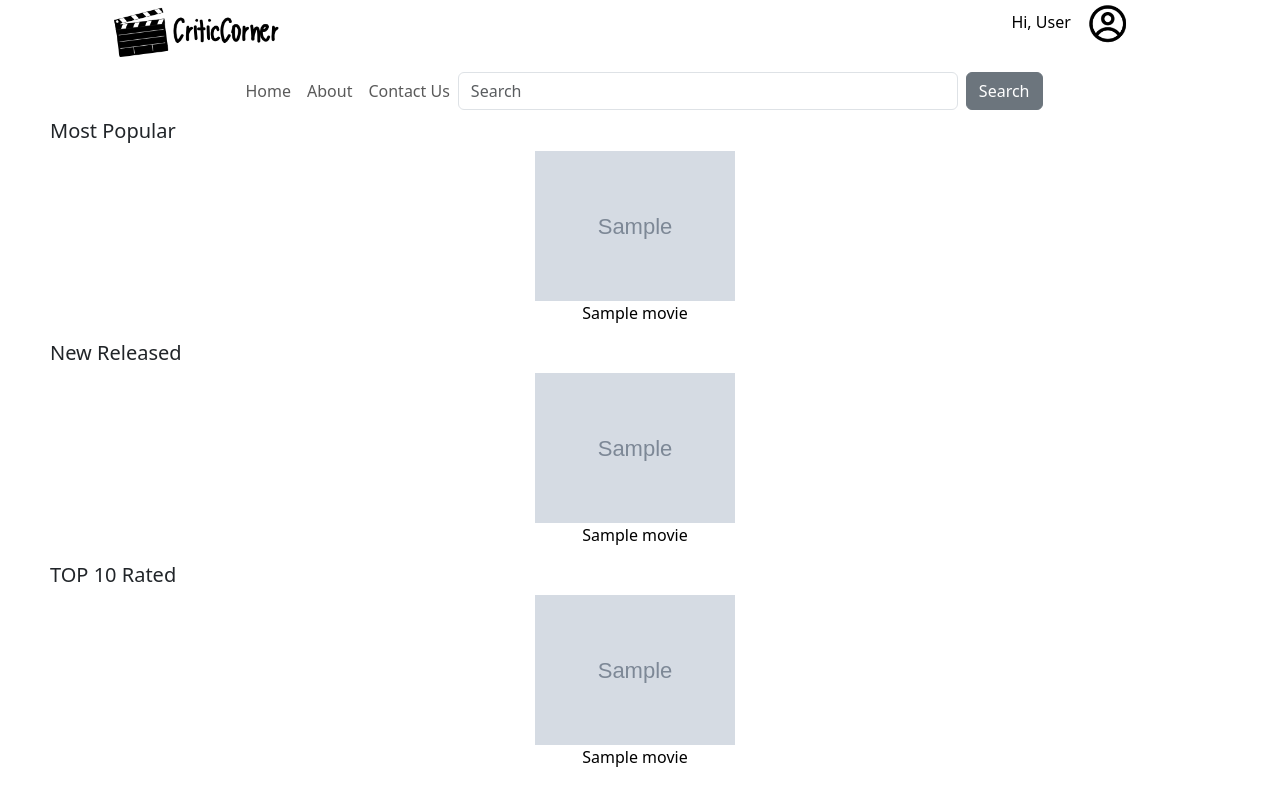
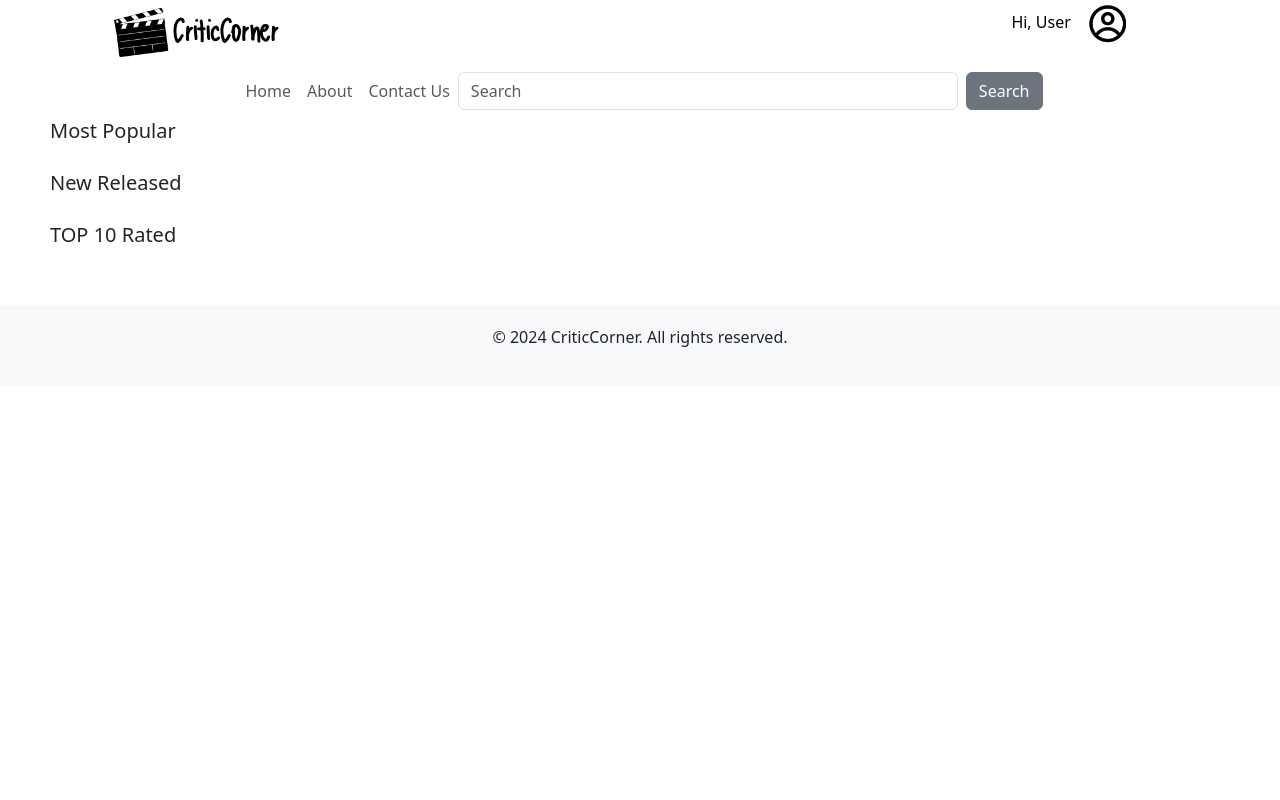
Before and after one commit to liuqingqing0312/critic_corner, a Django app: page / in a window 1280 px wide. Run offline with Django 3.2, Linux system fonts and the light colour scheme; tables that the repository leaves empty hold one stand-in row (values such as "Sample post"); grey boxes marked "Sample" are stand-in pictures; some libraries are stand-ins or nearby versions.

Commit message:
write some css code

```diff
--- a/templates/CriticCorner/base.html
+++ b/templates/CriticCorner/base.html
@@ -5,11 +5,7 @@
 <head>
     <meta charset="UTF-8">
     <meta name="viewport" content="width=device-width, initial-scale=1.0">
-    <title>
-        CriticCorner
-        {% block title_block %}
-        {% endblock %}
-    </title>
+    <title>CriticCorner - {% block title_block %}{% endblock %}</title>
     <link href="{% static 'bootstrap/css/bootstrap.min.css' %}" rel="stylesheet">
     <style>
         .user {
@@ -64,6 +60,13 @@
             display: block;
         }
 
+        /* 定义新的样式 */
+        footer {
+            text-align: center;
+            padding: 20px 0;
+            background-color: #f8f9fa;
+            margin-top: 50px;
+        }
     </style>
 </head>
 <body>
@@ -84,6 +87,7 @@
             <img src="{% static 'user.png' %}" alt="User Profile" class="user">
         </div>
     </header>
+
     <div class="container">
         <nav class="navbar navbar-expand-sm">
             <ul class="navbar-nav mr-auto">
@@ -104,10 +108,16 @@
             </form>
         </nav>
     </div>
+
     <div>
         {% block body_block %}
         {% endblock %}
     </div>
+
+    <footer>
+        <p>&copy; 2024 CriticCorner. All rights reserved.</p>
+    </footer>
+
     <script src="{% static 'bootstrap/jquery-3.7.1.min.js' %}"></script>
     <script src="{% static 'bootstrap/js/bootstrap.min.js' %}"></script>
 </body>
--- a/templates/CriticCorner/home.html
+++ b/templates/CriticCorner/home.html
@@ -1,78 +1,84 @@
 {% extends 'CriticCorner/base.html' %}
 {% load staticfiles %}
 
-{% block title %}
+{% block title_block %}
     Home
 {% endblock %}
 
 {% block body_block %}
 <style>
-    .title {
+    .section-title {
         text-align: left;
         margin-left: 50px;
     }
-    .poster {
+
+    .movie-container {
+        display: flex;
+        overflow-x: auto;
+        margin-bottom: 20px;
+    }
+
+    .movie-card {
+        margin-right: 10px;
+        text-align: center;
+    }
+
+    .movie-poster {
         width: 200px;
         height: auto;
     }
 
-    .name {
-        text-align: center;
+    .movie-name {
         color: black;
         text-decoration: none;
     }
 
-    a {
-        text-decoration: none;
-    }
-
-    .container {
-        overflow-x: auto;
-    }
-
-    .container > div {
-        margin-right: 10px;
+    .movie-name:hover {
+        text-decoration: underline;
     }
 </style>
+
 <div>
-    <h5 class="title">Most Popular</h5>
-    <div class="container">
-        {% for movie in movies %}
-        <div>
-            <a href="{% url 'CriticCorner:movie' title=movie.title %}">
-                <img src="{{ movie.poster.url }}" alt="{{ movie.title }} Poster" class="poster">
-                <p class="name">{{ movie.title }}</p>
+    <div class="section">
+        <h5 class="section-title">Most Popular</h5>
+        <div class="movie-container">
+            {% for movie in popular_movies %}
+            <div class="movie-card">
+                <a href="{% url 'CriticCorner:movie' title=movie.title %}" class="movie-name">
+                    <img src="{{ movie.poster.url }}" alt="{{ movie.title }} Poster" class="movie-poster">
+                    <p>{{ movie.title }}</p>
                 </a>
             </div>
             {% endfor %}
         </div>
     </div>
 
-<div>
-    <h5 class="title">New Released</h5>
-    <div class="container">
-        {% for movie in movies %}
-        <div>
-            <a href="{% url 'CriticCorner:movie' movie.title %}">
-                <img src="{{ movie.poster.url }}" alt="{{ movie.title }} Poster" class="poster">
-                <p class="name">{{ movie.title }}</p>
+    <div class="section">
+        <h5 class="section-title">New Released</h5>
+        <div class="movie-container">
+            {% for movie in new_released_movies %}
+            <div class="movie-card">
+                <a href="{% url 'CriticCorner:movie' title=movie.title %}" class="movie-name">
+                    <img src="{{ movie.poster.url }}" alt="{{ movie.title }} Poster" class="movie-poster">
+                    <p>{{ movie.title }}</p>
                 </a>
             </div>
             {% endfor %}
         </div>
     </div>
 
-<div>
-    <h5 class="title">TOP 10 Rated</h5>
-    <div class="container">
-        {% for movie in movies %}
-        <div>
-            <a href="{% url 'CriticCorner:movie' movie.title %}">
-                <img src="{{ movie.poster.url }}" alt="{{ movie.title }} Poster" class="poster">
-                <p class="name">{{ movie.title }}</p>
+    <div class="section">
+        <h5 class="section-title">TOP 10 Rated</h5>
+        <div class="movie-container">
+            {% for movie in top_rated_movies %}
+            <div class="movie-card">
+                <a href="{% url 'CriticCorner:movie' title=movie.title %}" class="movie-name">
+                    <img src="{{ movie.poster.url }}" alt="{{ movie.title }} Poster" class="movie-poster">
+                    <p>{{ movie.title }}</p>
                 </a>
             </div>
             {% endfor %}
         </div>
     </div>
+</div>
 {% endblock %}
```
Also changed, not shown: templates/CriticCorner/contact.html (+34 -10 lines), templates/CriticCorner/login.html (+23 -15 lines), templates/CriticCorner/register.html (+45 -3 lines). Lines whose indentation alone changed are shown as unchanged.
